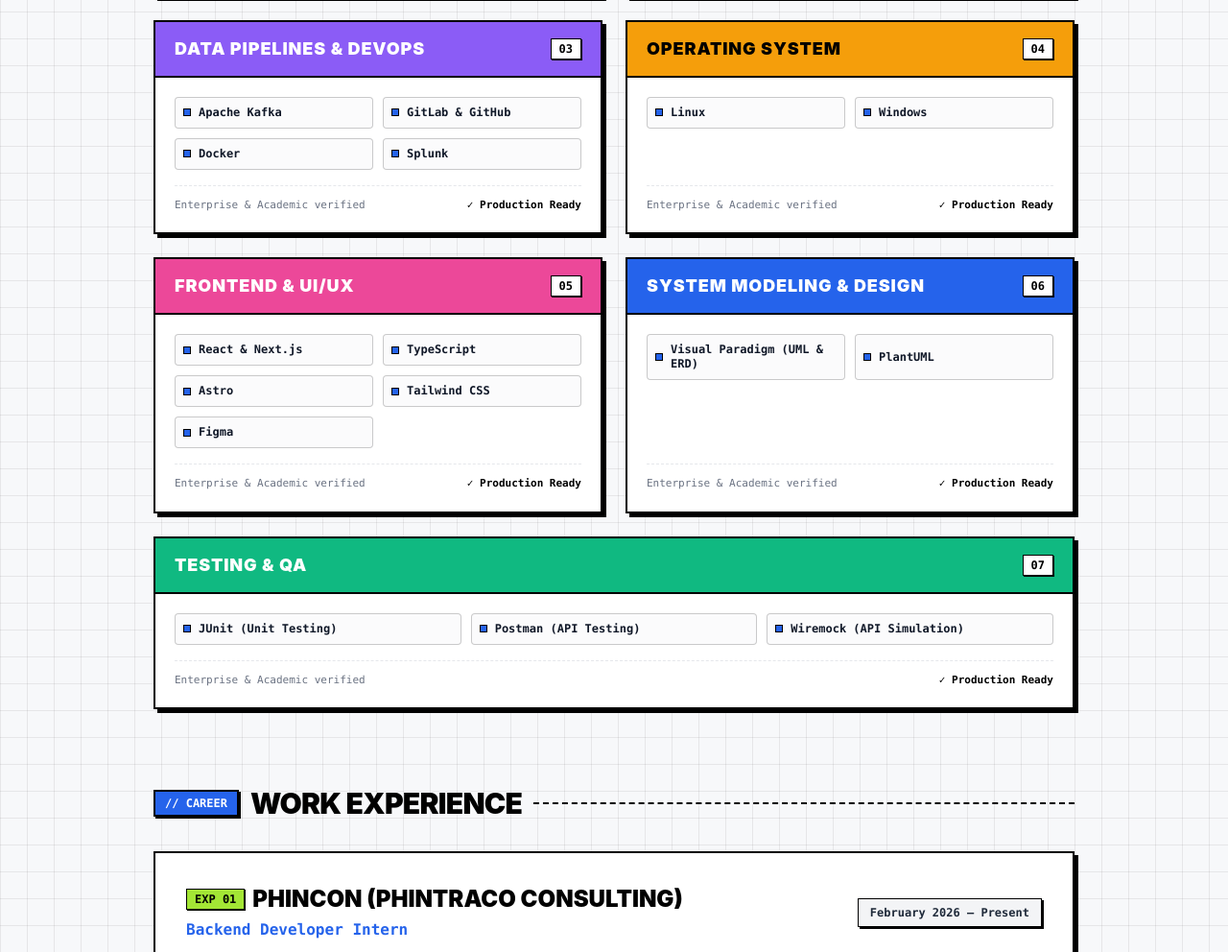
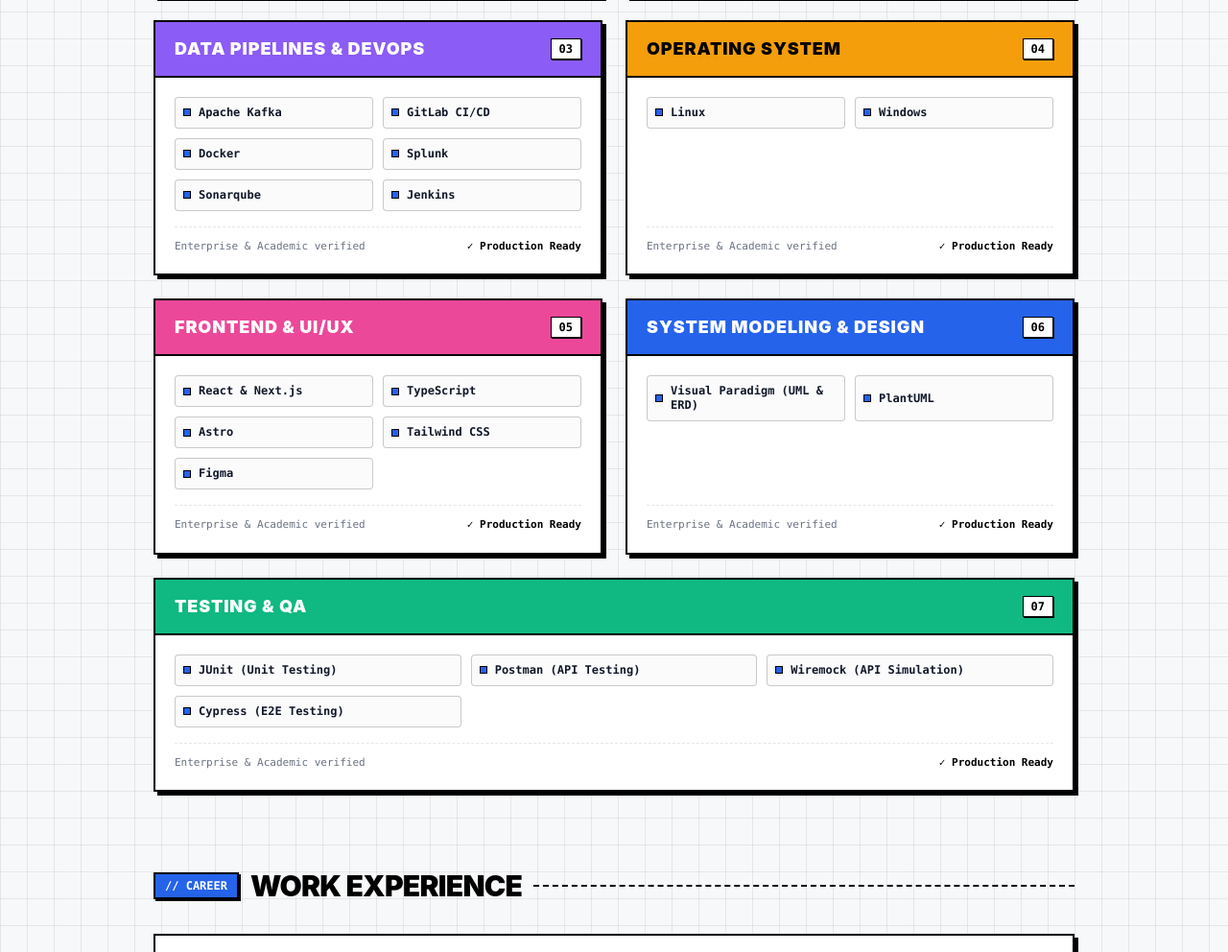
Before and after one commit to abrahamkusnadi/my-portfolio, an Astro site: page / in a window 1280 px wide. Shown: the part 1808-2800 px from the top of the page at 96% size. Built offline with nearby package versions, Linux system fonts and the light colour scheme; Astro itself is replaced by a stand-in of ours.

Commit message:
feat: update techstack

```diff
--- a/src/components/Hero.astro
+++ b/src/components/Hero.astro
@@ -129,7 +129,7 @@ const { name, specialty, summary, email, tagline } = Astro.props;
               <p>&#123;</p>
               <p class="pl-3"><span class="text-[#60A5FA]">"languages"</span>: [<span class="text-[#A3E635]">"Go (Gin)"</span>, <span class="text-[#A3E635]">"Java (Spring)"</span>, <span class="text-[#A3E635]">"PHP (Laravel)"</span>],</p>
               <p class="pl-3"><span class="text-[#60A5FA]">"databases"</span>: [<span class="text-[#A3E635]">"PostgreSQL"</span>, <span class="text-[#A3E635]">"MySQL"</span>, <span class="text-[#A3E635]">"Redis"</span>],</p>
-              <p class="pl-3"><span class="text-[#60A5FA]">"pipeline"</span>: [<span class="text-[#A3E635]">"Apache Kafka"</span>, <span class="text-[#A3E635]">"Splunk"</span>, <span class="text-[#A3E635]">"SFTP"</span>]</p>
+              <p class="pl-3"><span class="text-[#60A5FA]">"pipeline"</span>: [<span class="text-[#A3E635]">"Apache Kafka"</span>, <span class="text-[#A3E635]">"GitLab CI/CD"</span>, <span class="text-[#A3E635]">"Docker"</span>]</p>
               <p>&#125;</p>
             </div>
           </div>
--- a/src/config/index.ts
+++ b/src/config/index.ts
@@ -70,9 +70,11 @@ export const SITE_CONTENT: SiteContent = {
       badgeColor: "#F59E0B",
       items: [
         "Apache Kafka",
-        "GitLab & GitHub",
+        "GitLab CI/CD",
         "Docker",
         "Splunk",
+        "Sonarqube",
+        "Jenkins"
       ],
     },
     {
@@ -102,13 +104,14 @@ export const SITE_CONTENT: SiteContent = {
         "PlantUML",
       ],
     },
-        {
+    {
       title: "Testing & QA",
       badgeColor: "#06B6D4",
       items: [
         "JUnit (Unit Testing)",
         "Postman (API Testing)",
         "Wiremock (API Simulation)",
+        "Cypress (E2E Testing)"
       ],
     },
   ],
@@ -120,7 +123,7 @@ export const SITE_CONTENT: SiteContent = {
       endDate: "Present",
       summary: [
         "Engineered enterprise microservices using Go (Gin) and Java Spring Boot (WebFlux/R2DBC) alongside asynchronous automated SFTP extraction services for blasting billing report from Splunk",
-        "Managed SSL/TLS certificates and Java keystores/truststores, and deployed WireMock API simulators to ensure reliable service integrations.",
+        "Configured GitLab CI/CD pre-production & to-be-production deployment pipelines, managed SSL/TLS certificates and Java keystores/truststores, and deployed WireMock API simulators to ensure reliable service integrations.",
         "Enforced strict RESTful API input validation, authored comprehensive JUnit test suites, and monitored production workflows via Splunk to minimize regression risks.",
         "Developed interactive web portals using React and Next.js to support real-time ETL pipeline monitoring and data reconciliation.",
       ],
@@ -196,7 +199,7 @@ export const SITE_CONTENT: SiteContent = {
       name: "Himpunan Mahasiswa Teknik Informatika (HIMTI)",
       period: "Mar 2025 - Oct 2025",
       summary:
-        "Active member of the academic events committee, contributing to large-scale technological symposiums, public relations, and operational event logistics.",
+        "Active member of the academic events committee, contributing to large-scale technological seminars, public relations, and operational event logistics.",
       image: "/himti.jpg",
       roles: [
         {
```
